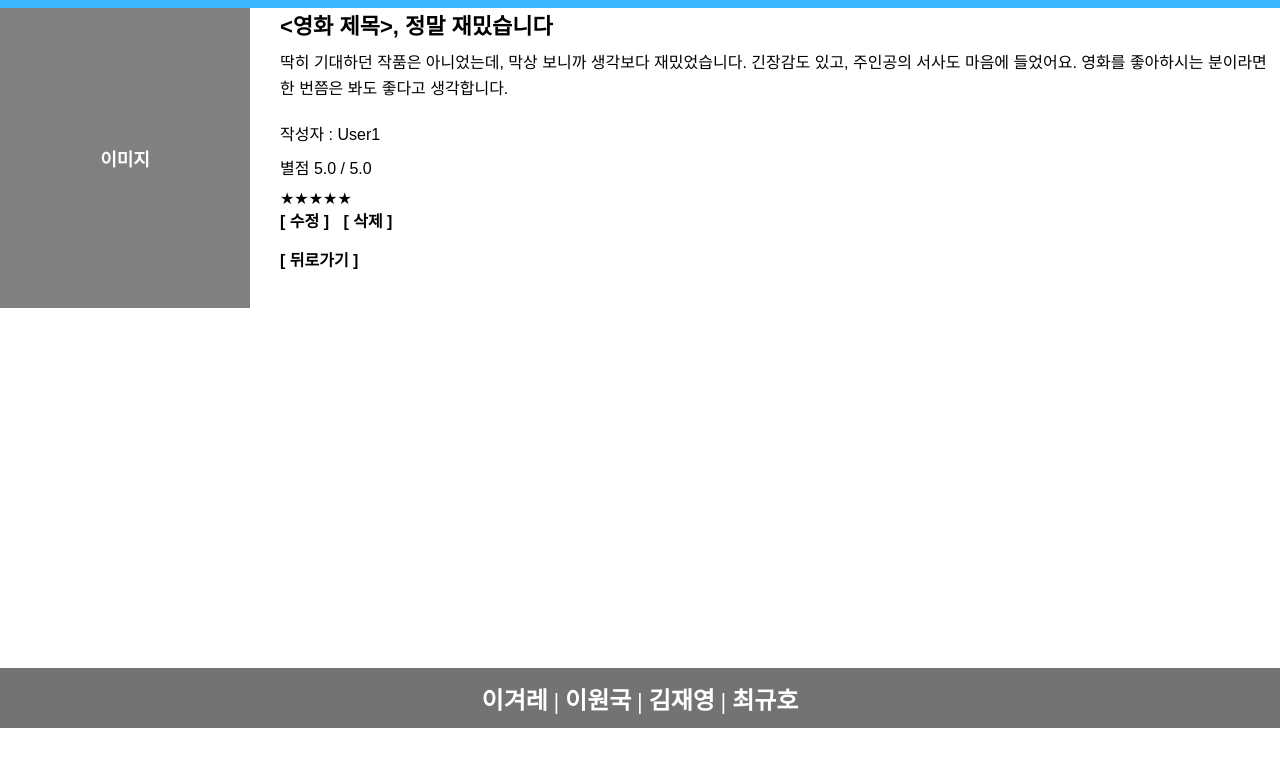
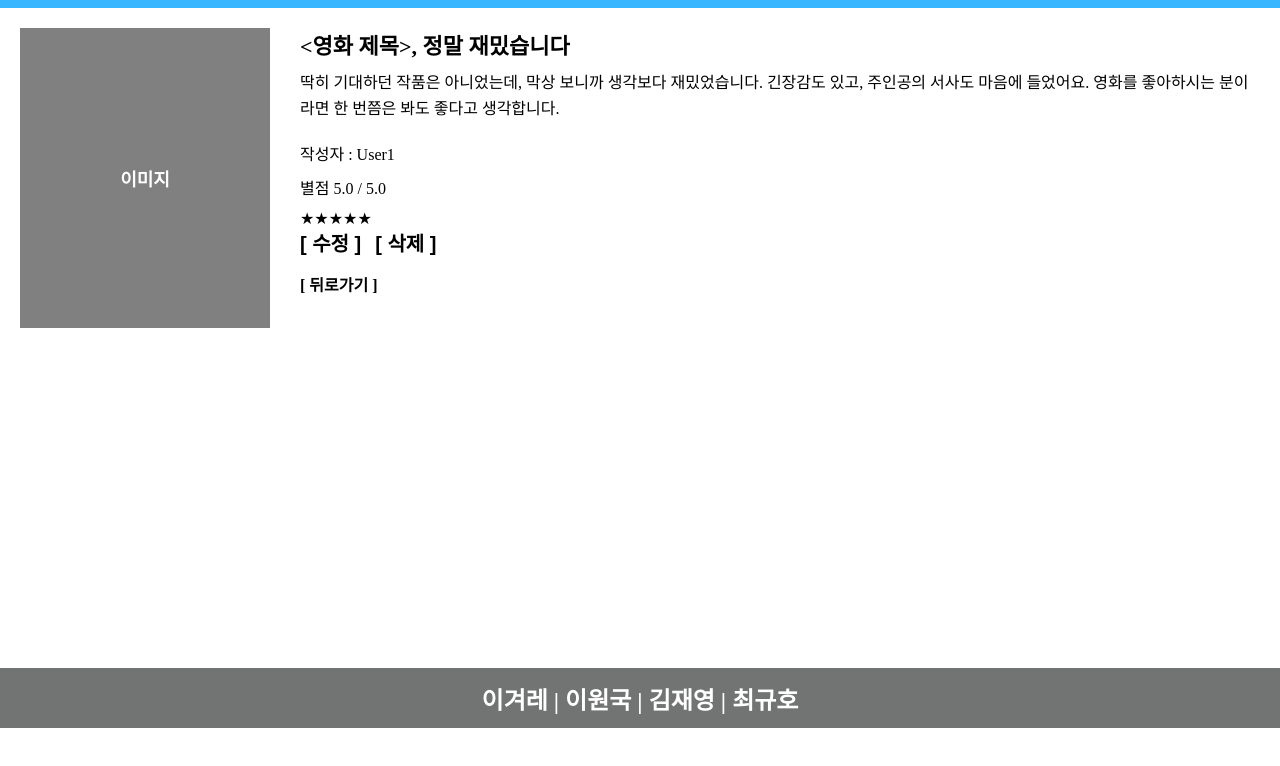
Before and after one commit to LEE-GYEO-RE/project, a plain HTML site: page writedetail.html in a window 1280 px wide. Shown: the part 72-838 px from the top of the page. Before the commit the page ends 800 px from the top, so only its background shows below. Drawn offline with Linux system fonts and the light colour scheme.

Commit message:
write part retouch

```diff
--- a/css/writedetail.css
+++ b/css/writedetail.css
@@ -5,26 +5,24 @@
   box-sizing: border-box;
 }
 
-/* 여백 제거 설정 */
-
-
-#wrap {
-  font-family: 'Arial', sans-serif;
-  margin: 0;
-  padding: 0;
-  display: flex;
-
+a {
+  color: black;
+  text-decoration: none;
 }
 
-.container {
+/* 기본값 제거 */
+
+/* wrap 영역 */
+#wrap {
   display: flex;
-  border: 1px solid black;
   margin: 0 auto;
-  width: 1280px; height: 100%;
+  width: 1280px;
+  height: 100%;
   padding: 20px;
   background-color: white;
 }
 
+/* 이미지 박스 영역 */
 .image-box {
   width: 250px;
   height: 300px;
@@ -38,29 +36,41 @@
   margin-right: 30px;
 }
 
+/* 컨텐츠 박스 영역 */
 .content-box {
   flex: 1;
 }
 
+/* 게시글 제목 영역 */
 .title {
   font-size: 22px;
   font-weight: bold;
   margin-bottom: 10px;
 }
 
+/* 게시글 내용 영역 */
 .review-text {
   line-height: 1.6;
   margin-bottom: 20px;
 }
 
+/* 게시글 작성자 , 별점 영역 */
 .info {
   margin-bottom: 10px;
 }
 
-
-
+/* 수정 , 삭제 버튼 영역 */
 .actions {
   margin-bottom: 15px;
+  justify-content: right;
+}
+
+button {
+  background-color: white;
+  border: none;
+  font-size: 20px;
+  font-weight: bold;
+  cursor: pointer;
 }
 
 .actions a {
@@ -70,6 +80,7 @@
   font-weight: bold;
 }
 
+/* 뒤로가기 영역 */
 .back {
   display: block;
   margin-top: 10px;
--- a/writedetail.html
+++ b/writedetail.html
@@ -42,10 +42,10 @@
             <div class="info">별점 5.0 / 5.0</div>
             <div class="stars">★★★★★</div>
             <div class="actions">
-                <a href="#">[ 수정 ]</a>
-                <a href="#">[ 삭제 ]</a>
+                <button onclick="postsUpdateView()"><a href="detail_update.html">[ 수정 ]</a> </button>
+                <button onclick="contentDelete()"><a href="#">[ 삭제 ]</a> </button>
             </div>
-            <a href="#" class="back">[ 뒤로가기 ]</a>
+            <a href="list.html" class="back">[ 뒤로가기 ]</a>
         </div>
     </div>
 
```
